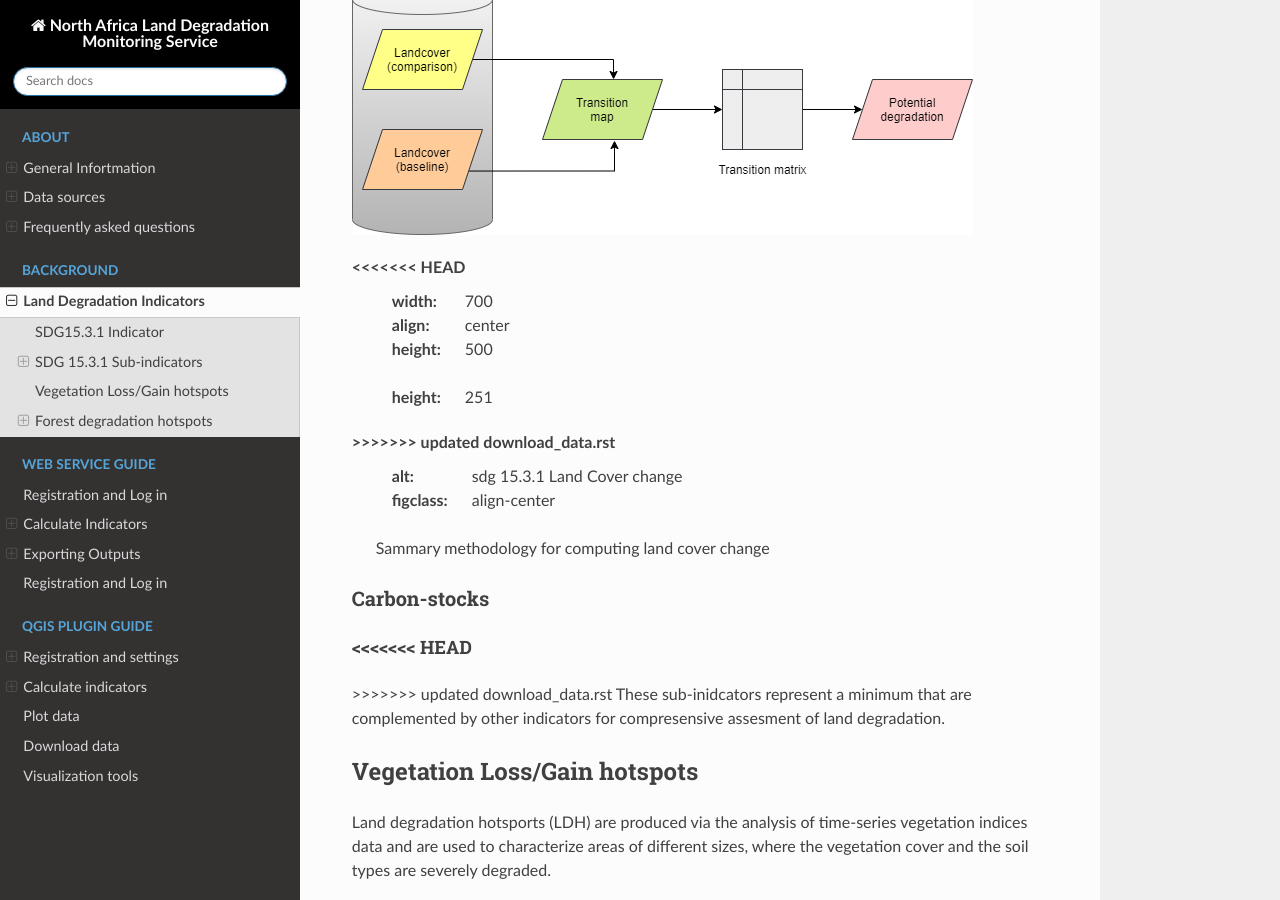
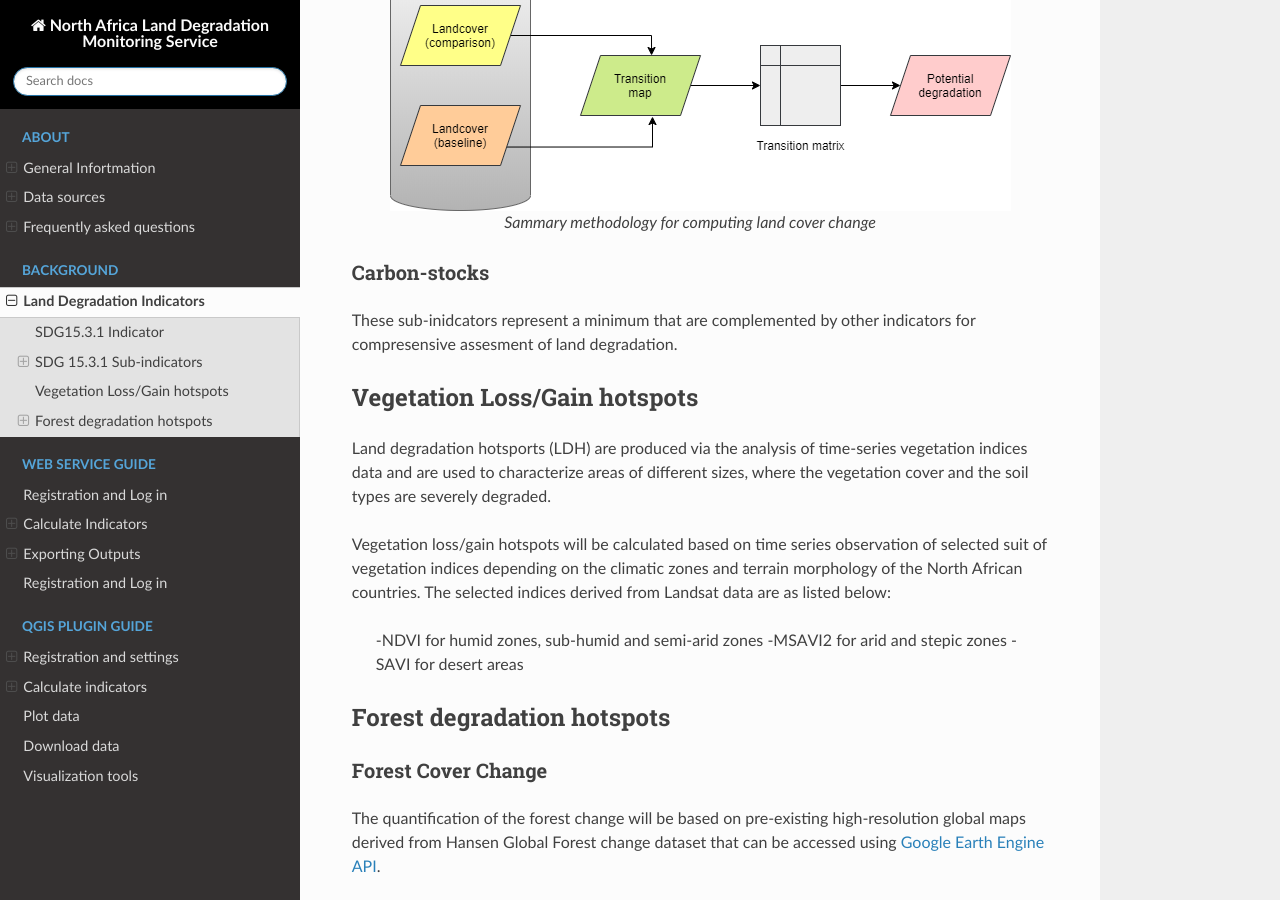
Before and after one commit to derickongeri/MISLAND, a Sphinx documentation site: the page built from source/Background/LD_indicators.rst, in a window 1280 px wide and 900 px high, scrolled down 2304 px. Built offline with Sphinx 7.4.7 and the Read the Docs theme 2.0.0, drawn with Linux system fonts in a browser that asks for light colours.

Commit message:
Update LD_indicators.rst

```diff
--- a/source/Background/LD_indicators.rst
+++ b/source/Background/LD_indicators.rst
@@ -52,15 +52,9 @@ Landcover
 Monitoring of Land Use and Land Cover Changes (LULCCs) at both regional and local scales presents a major opportunity for identifying areas threatened by land degradation where mitigation measures should be taken. Traditionally, LULCCs have been interpreted by distinguishing between two transformation types: conversion and modification.
 
 .. figure:: ../_static/Images/lulc.png
-<<<<<<< HEAD
-    :width: 700
-    :align: center
-    :height: 500
-=======
     :width: 621
     :align: center
     :height: 251
->>>>>>> updated download_data.rst
     :alt: sdg 15.3.1 Land Cover change
     :figclass: align-center
 
@@ -69,10 +63,7 @@ Monitoring of Land Use and Land Cover Changes (LULCCs) at both regional and loca
 Carbon-stocks
 -------------
 
-<<<<<<< HEAD
-=======
 
->>>>>>> updated download_data.rst
 These sub-inidcators represent a minimum that are complemented by other indicators for compresensive assesment of land degradation.
 
 -----------------------------
```
